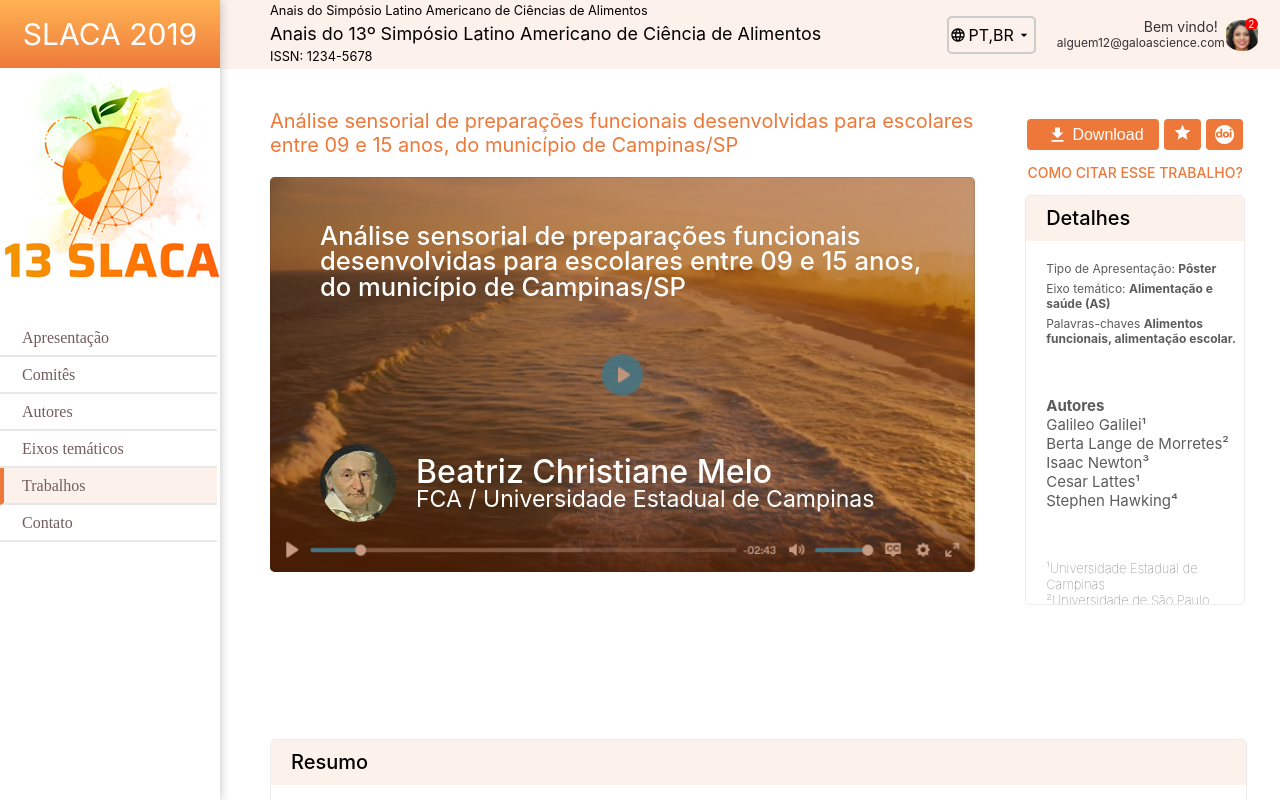
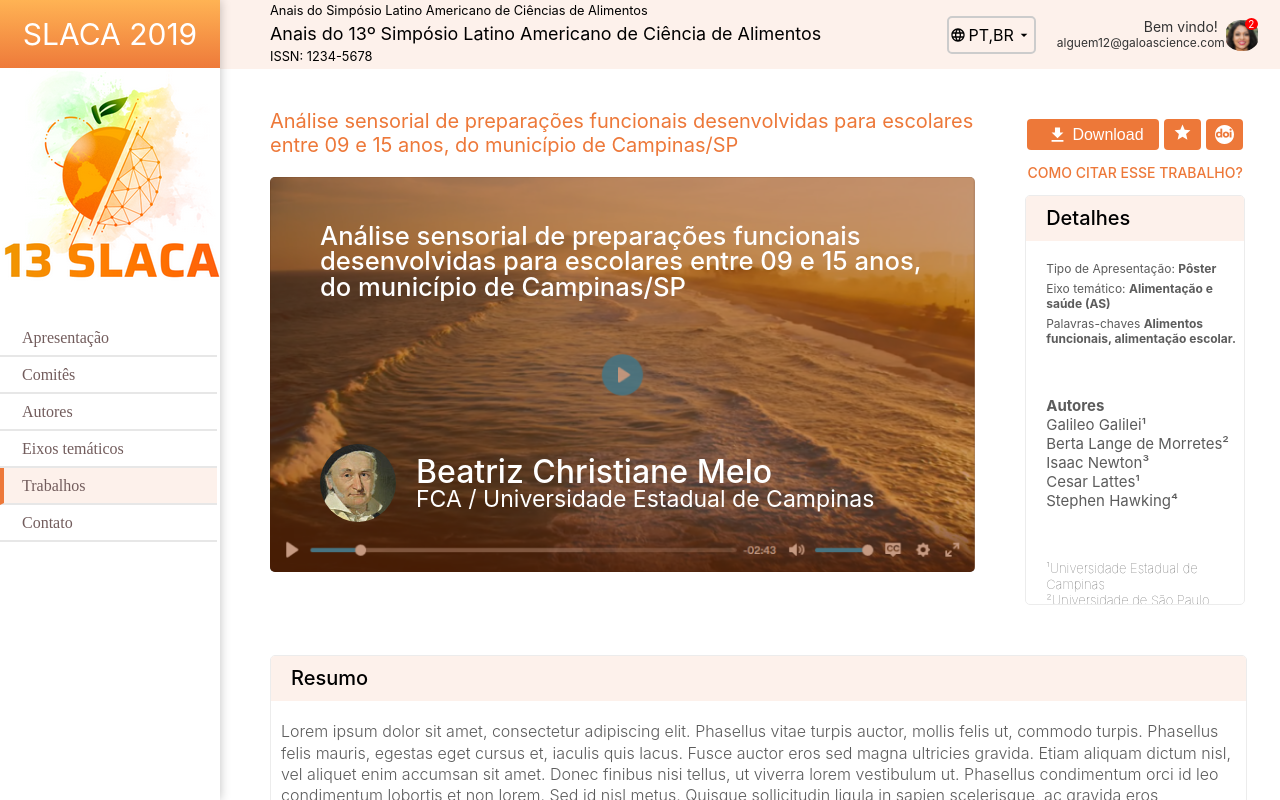
Before and after one commit to Mofe1015/Chuva-Front-End, a React (Create React App) app: page / in a window 1280 px wide. Built offline with nearby package versions, Linux system fonts and the light colour scheme.

Commit message:
fixing content bug

```diff
--- a/src/Content/ContentStyling/Resumo.css
+++ b/src/Content/ContentStyling/Resumo.css
@@ -4,7 +4,6 @@
     display: flex;
     flex-direction: column;
     width: 92%;
-    height: 189px;
     max-height: 189px;
     border: #ECECEC 1px solid;
     border-radius: 5px;
@@ -26,10 +25,14 @@
     font-size: 20px;
     line-height: 25px;
 }
-
+.resumo-body{
+    display: flex;
+    flex-direction: column;
+    height: 100%;
+}
 .resumo-body > * {
     margin: 0;
-    margin-top: 20px;
+    margin-bottom: 10px;
     margin-right: 10px;
     margin-left: 10px;
     font: Quicksand;
@@ -37,13 +40,15 @@
     font-weight: 300;
     line-height: 21.33px;
     color: #5C5C5C;
+    margin-top: auto;
 }
 .resumo-body-ver-mais {
+    margin: 0;
     position: relative;
     color: black;
     display: flex;
     background-color: white;
-    margin-top: -43px;
+    top: 115px;
     margin-left: 92.5%;
     margin-right: -92.5%;
 }
@@ -56,6 +61,11 @@
 @media only screen and (max-width: 1200px) {
     .resumo{
         width: 100%;
-        margin-top: 20px;
+        margin-top: 30px;
     }
+    .resumo-body-ver-mais {
+        top: 125px;
+        right: 47px;
+    }
+
 }
--- a/src/Content/ContentStyling/TopContent.css
+++ b/src/Content/ContentStyling/TopContent.css
@@ -4,8 +4,8 @@
     margin-top: 20px;
     margin-right: 50px;
     width: 92%;
-    height: 600px;
     overflow: hidden;
+    margin-bottom: 10px;
 }
 
 .video-content{
@@ -238,7 +238,6 @@
     .top-content{
         flex-direction: column;
         width: 100%;
-        height: 100%;
     }
     .video-content{
         width: 100%;
--- a/src/Content/Resumo.js
+++ b/src/Content/Resumo.js
@@ -9,15 +9,13 @@ function Resumo(){
         // expanding resumo
         if (expand == true){
             document.getElementById('resumoid').style.transition = '0.2s'
-            document.getElementById('resumoid').style.maxHeight = '450px'
-            document.getElementById('resumoid').style.height = '450px'
+            document.getElementById('resumoid').style.maxHeight = '1200px'
             document.getElementById('vermaisid').style.display = 'none'
         }
         // collapsing resumo
         else{
             document.getElementById('resumoid').style.transition = '0.2s'
             document.getElementById('resumoid').style.maxHeight = '189px'
-            document.getElementById('resumoid').style.height = '189px'
             document.getElementById('vermaisid').style.display = 'flex'
         }
         // updating resumo state
@@ -30,6 +28,7 @@ function Resumo(){
             <div className='resumo-header'>
                 Resumo
             </div>
+            <div id='vermaisid' className='resumo-body-ver-mais'>....<p>ver mais</p></div>
             <div className='resumo-body'>
                 <p>
                     Lorem ipsum dolor sit amet, consectetur adipiscing elit. Phasellus vitae turpis auctor, mollis felis ut, commodo turpis. Phasellus felis mauris, egestas eget cursus et, iaculis quis lacus. Fusce auctor eros sed magna ultricies gravida. Etiam aliquam dictum nisl, vel aliquet enim accumsan sit amet. Donec finibus nisi tellus, ut viverra lorem vestibulum ut. Phasellus condimentum orci id leo condimentum lobortis et non lorem. Sed id nisl metus. Quisque sollicitudin ligula in sapien scelerisque, ac gravida eros vestibulum.
@@ -38,7 +37,6 @@ function Resumo(){
                 <p>
                     Fusce vitae luctus dui. Donec id euismod mauris, in volutpat urna. Proin dapibus consequat feugiat. Proin dictum justo arcu, quis vestibulum augue lacinia quis. Sed dignissim dui nulla, ut faucibus mauris sodales id. Aliquam erat volutpat. Maecenas dolor enim, tincidunt id elit non, suscipit interdum turpis. Etiam finibus urna libero, eget interdum eros volutpat ullamcorper. Pellentesque et pretium lorem. Aenean interdum quis diam ac porttitor. Cras nec ipsum pulvinar, pharetra libero non, ornare enim. Etiam in laoreet odio.
                 </p>
-                <div id='vermaisid' className='resumo-body-ver-mais'>....<p>ver mais</p></div>
                 <p>
                     Nam eget tristique elit, at fermentum tellus. Mauris scelerisque ligula id eleifend feugiat. Donec eleifend vehicula sem nec dapibus. Integer scelerisque neque dui, in lacinia erat molestie eu. Phasellus maximus dui eget lacus porta tempor. Ut ex nibh, dignissim quis purus semper, efficitur facilisis turpis. Praesent blandit elementum ultricies. Aliquam sit amet enim sit amet nulla pulvinar lobortis consectetur non odio. Phasellus at lacus hendrerit, vulputate nisi sit amet, viverra mauris. Etiam eu scelerisque orci. Quisque sagittis, mi vitae pharetra iaculis, orci elit eleifend massa, eu posuere mauris odio id odio. Morbi eu libero luctus, consectetur lorem vel, interdum sapien. Aenean in porta arcu. Maecenas eu maximus massa.
                 </p>
--- a/src/Content/TopContent.js
+++ b/src/Content/TopContent.js
@@ -66,7 +66,7 @@ function TopContent(){
                             <p className='detalhes-body-txt' style={{fontSize : "13px", marginTop: "50px"}}>¹Universidade Estadual de Campinas</p>
                             <p className='detalhes-body-txt' style={{fontSize : "13px", marginTop: "0px"}}>²Universidade de São Paulo</p>
                             <p className='detalhes-body-txt' style={{fontSize : "13px", marginTop: "0px"}}>³Instituto Nacional de Pesquisas Espaciais</p>
-                            <p className='detalhes-body-txt' style={{fontSize : "13px", marginBottom: "50px"}}>⁴Universidade Federal do Rio de Janeiro</p>
+                            <p className='detalhes-body-txt' style={{fontSize : "13px", marginBottom: "0px"}}>⁴Universidade Federal do Rio de Janeiro</p>
                         </ul>
 
 
```
